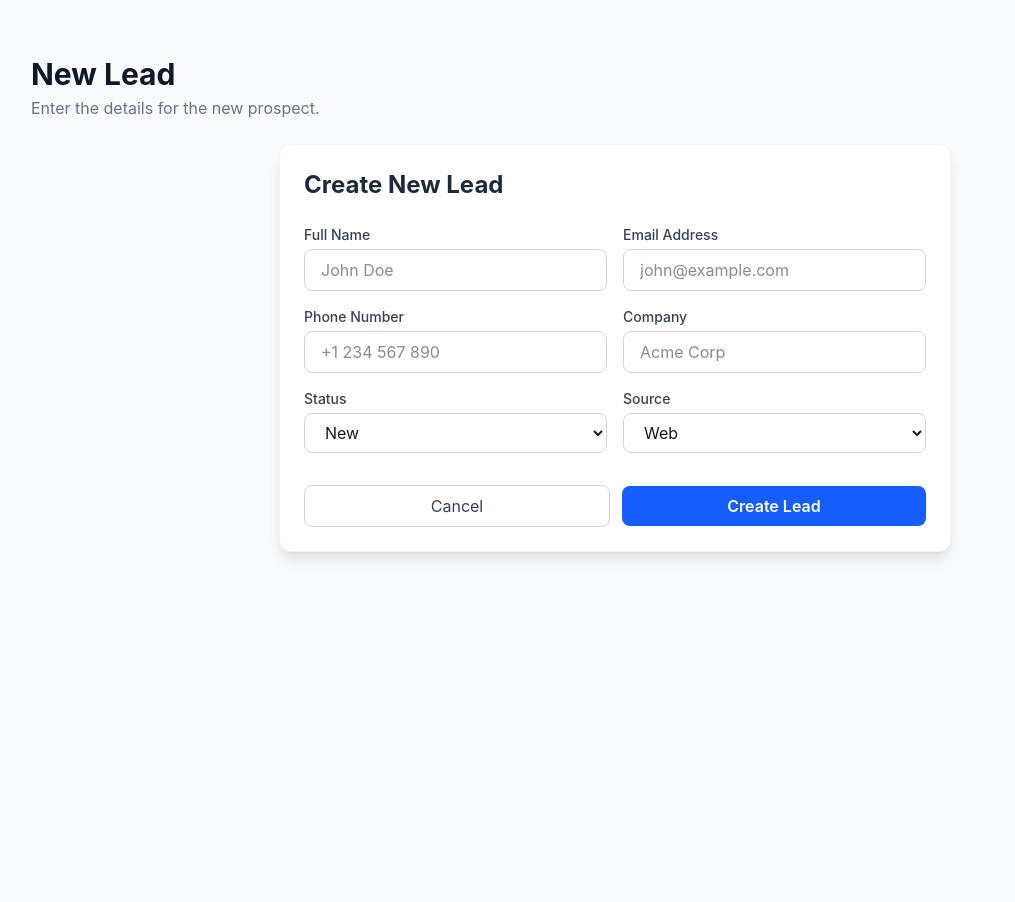
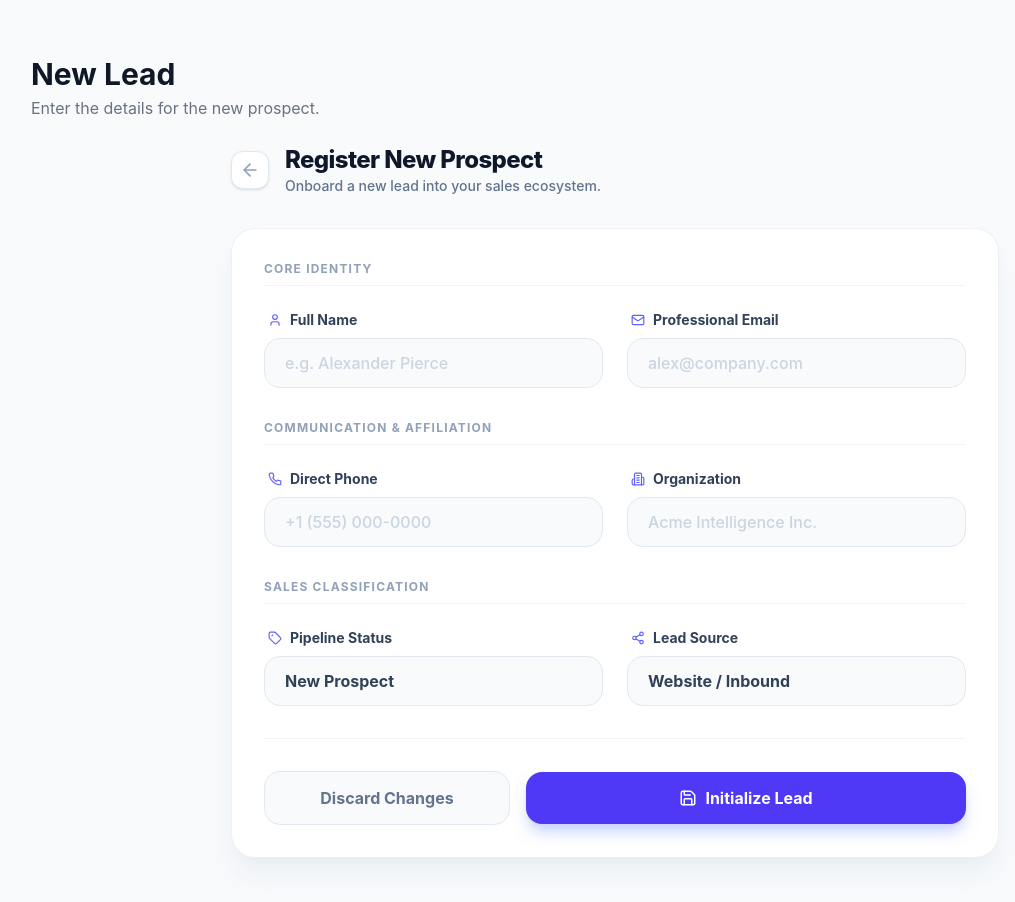
Before and after one commit to Yasanga32/crm, a Next.js app in the folder client/: page /dashboard/leads/new in a window 1280 px wide. Shown: the top 902 px of the page, without its empty margins (25-1040 px from the left). Before the commit the page ends 800 px from the top, so only its background shows below. Built offline with nearby package versions, Linux system fonts and the light colour scheme; no server answers; sample sign-in values are in the browser's storage.

Commit message:
lead form improve

```diff
--- a/client/src/components/LeadForm.jsx
+++ b/client/src/components/LeadForm.jsx
@@ -2,6 +2,7 @@
 import React, { useState, useEffect } from 'react';
 import { useRouter } from 'next/navigation';
 import { createLead, updateLead } from '@/api/leads';
+import { User, Mail, Phone, Building2, Tag, Share2, Save, X, ArrowLeft } from 'lucide-react';
 
 const LeadForm = ({ leadId = null, initialData = null }) => {
   const router = useRouter();
@@ -40,128 +41,179 @@ const LeadForm = ({ leadId = null, initialData = null }) => {
       router.push('/dashboard/leads');
       router.refresh();
     } catch (err) {
-      setError(err.response?.data?.message || 'Something went wrong');
+      setError(err.response?.data?.message || 'Something went wrong while saving the lead.');
     } finally {
       setLoading(false);
     }
   };
 
   return (
-    <div className="max-w-2xl mx-auto p-6 bg-white rounded-xl shadow-lg border border-gray-100">
-      <h2 className="text-2xl font-bold text-gray-800 mb-6">
-        {leadId ? 'Edit Lead' : 'Create New Lead'}
+    <div className="max-w-3xl mx-auto animate-in">
+      {/* Form Header */}
+      <div className="mb-8 flex items-center justify-between">
+        <div className="flex items-center gap-4">
+          <button
+            onClick={() => router.back()}
+            className="p-2 bg-white border border-slate-200 rounded-xl text-slate-400 hover:text-indigo-600 hover:border-indigo-100 transition-all shadow-sm"
+          >
+            <ArrowLeft size={20} />
+          </button>
+          <div>
+            <h2 className="text-2xl font-extrabold text-slate-900 tracking-tight">
+              {leadId ? 'Refine Lead Intelligence' : 'Register New Prospect'}
             </h2>
+            <p className="text-slate-500 text-sm font-medium">
+              {leadId ? 'Update lead profile and engagement parameters.' : 'Onboard a new lead into your sales ecosystem.'}
+            </p>
+          </div>
+        </div>
+      </div>
 
+      <div className="bg-white rounded-3xl shadow-xl shadow-slate-200/50 border border-slate-200/60 overflow-hidden">
         {error && (
-        <div className="mb-4 p-3 bg-red-50 text-red-600 rounded-lg text-sm border border-red-100">
+          <div className="p-4 bg-rose-50 border-b border-rose-100 text-rose-600 text-sm font-bold flex items-center gap-2">
+            <X size={16} className="bg-rose-100 rounded-full p-0.5" />
             {error}
           </div>
         )}
 
-      <form onSubmit={handleSubmit} className="space-y-4">
-        <div className="grid grid-cols-1 md:grid-cols-2 gap-4">
-          <div>
-            <label className="block text-sm font-medium text-gray-700 mb-1">Full Name</label>
+        <form onSubmit={handleSubmit} className="p-8 space-y-8">
+          {/* Identity Section */}
+          <div className="space-y-6">
+            <h3 className="text-xs font-bold text-slate-400 uppercase tracking-widest border-b border-slate-100 pb-2">Core Identity</h3>
+            <div className="grid grid-cols-1 md:grid-cols-2 gap-6">
+              <div className="space-y-2">
+                <label className="text-sm font-bold text-slate-700 ml-1 flex items-center gap-2">
+                  <User size={14} className="text-indigo-500" /> Full Name
+                </label>
                 <input
                   type="text"
                   name="name"
                   required
                   value={formData.name}
                   onChange={handleChange}
-              className="w-full px-4 py-2 border border-gray-300 rounded-lg focus:ring-2 focus:ring-blue-500 focus:border-transparent outline-none transition-all text-gray-900"
-              placeholder="John Doe"
+                  className="w-full px-5 py-3 bg-slate-50 border border-slate-200 rounded-2xl focus:bg-white focus:ring-4 focus:ring-indigo-500/10 focus:border-indigo-500 outline-none transition-all text-slate-700 font-medium placeholder:text-slate-300"
+                  placeholder="e.g. Alexander Pierce"
                 />
               </div>
-          <div>
-            <label className="block text-sm font-medium text-gray-700 mb-1">Email Address</label>
+              <div className="space-y-2">
+                <label className="text-sm font-bold text-slate-700 ml-1 flex items-center gap-2">
+                  <Mail size={14} className="text-indigo-500" /> Professional Email
+                </label>
                 <input
                   type="email"
                   name="email"
                   required
                   value={formData.email}
                   onChange={handleChange}
-              className="w-full px-4 py-2 border border-gray-300 rounded-lg focus:ring-2 focus:ring-blue-500 focus:border-transparent outline-none transition-all text-gray-900"
-              placeholder="john@example.com"
+                  className="w-full px-5 py-3 bg-slate-50 border border-slate-200 rounded-2xl focus:bg-white focus:ring-4 focus:ring-indigo-500/10 focus:border-indigo-500 outline-none transition-all text-slate-700 font-medium placeholder:text-slate-300"
+                  placeholder="alex@company.com"
                 />
               </div>
             </div>
+          </div>
 
-        <div className="grid grid-cols-1 md:grid-cols-2 gap-4">
-          <div>
-            <label className="block text-sm font-medium text-gray-700 mb-1">Phone Number</label>
+          {/* Contact & Professional Section */}
+          <div className="space-y-6">
+            <h3 className="text-xs font-bold text-slate-400 uppercase tracking-widest border-b border-slate-100 pb-2">Communication & Affiliation</h3>
+            <div className="grid grid-cols-1 md:grid-cols-2 gap-6">
+              <div className="space-y-2">
+                <label className="text-sm font-bold text-slate-700 ml-1 flex items-center gap-2">
+                  <Phone size={14} className="text-indigo-500" /> Direct Phone
+                </label>
                 <input
                   type="text"
                   name="phone"
                   value={formData.phone}
                   onChange={handleChange}
-              className="w-full px-4 py-2 border border-gray-300 rounded-lg focus:ring-2 focus:ring-blue-500 focus:border-transparent outline-none transition-all text-gray-900"
-              placeholder="+1 234 567 890"
+                  className="w-full px-5 py-3 bg-slate-50 border border-slate-200 rounded-2xl focus:bg-white focus:ring-4 focus:ring-indigo-500/10 focus:border-indigo-500 outline-none transition-all text-slate-700 font-medium placeholder:text-slate-300"
+                  placeholder="+1 (555) 000-0000"
                 />
               </div>
-          <div>
-            <label className="block text-sm font-medium text-gray-700 mb-1">Company</label>
+              <div className="space-y-2">
+                <label className="text-sm font-bold text-slate-700 ml-1 flex items-center gap-2">
+                  <Building2 size={14} className="text-indigo-500" /> Organization
+                </label>
                 <input
                   type="text"
                   name="company"
                   value={formData.company}
                   onChange={handleChange}
-              className="w-full px-4 py-2 border border-gray-300 rounded-lg focus:ring-2 focus:ring-blue-500 focus:border-transparent outline-none transition-all text-gray-900"
-              placeholder="Acme Corp"
+                  className="w-full px-5 py-3 bg-slate-50 border border-slate-200 rounded-2xl focus:bg-white focus:ring-4 focus:ring-indigo-500/10 focus:border-indigo-500 outline-none transition-all text-slate-700 font-medium placeholder:text-slate-300"
+                  placeholder="Acme Intelligence Inc."
                 />
               </div>
             </div>
+          </div>
 
-        <div className="grid grid-cols-1 md:grid-cols-2 gap-4">
-          <div>
-            <label className="block text-sm font-medium text-gray-700 mb-1">Status</label>
+          {/* Classification Section */}
+          <div className="space-y-6">
+            <h3 className="text-xs font-bold text-slate-400 uppercase tracking-widest border-b border-slate-100 pb-2">Sales Classification</h3>
+            <div className="grid grid-cols-1 md:grid-cols-2 gap-6">
+              <div className="space-y-2">
+                <label className="text-sm font-bold text-slate-700 ml-1 flex items-center gap-2">
+                  <Tag size={14} className="text-indigo-500" /> Pipeline Status
+                </label>
                 <select
                   name="status"
                   value={formData.status}
                   onChange={handleChange}
-              className="w-full px-4 py-2 border border-gray-300 rounded-lg focus:ring-2 focus:ring-blue-500 focus:border-transparent outline-none transition-all bg-white text-gray-900"
+                  className="w-full px-5 py-3 bg-slate-50 border border-slate-200 rounded-2xl focus:bg-white focus:ring-4 focus:ring-indigo-500/10 focus:border-indigo-500 outline-none transition-all text-slate-700 font-bold appearance-none cursor-pointer"
                 >
-              <option value="New">New</option>
+                  <option value="New">New Prospect</option>
                   <option value="Contacted">Contacted</option>
-              <option value="Qualified">Qualified</option>
-              <option value="Proposal Sent">Proposal Sent</option>
-              <option value="Won">Won</option>
-              <option value="Lost">Lost</option>
+                  <option value="Qualified">Qualified Lead</option>
+                  <option value="Proposal Sent">Proposal Phase</option>
+                  <option value="Won">Closed Won</option>
+                  <option value="Lost">Closed Lost</option>
                 </select>
               </div>
-          <div>
-            <label className="block text-sm font-medium text-gray-700 mb-1">Source</label>
+              <div className="space-y-2">
+                <label className="text-sm font-bold text-slate-700 ml-1 flex items-center gap-2">
+                  <Share2 size={14} className="text-indigo-500" /> Lead Source
+                </label>
                 <select
                   name="source"
                   value={formData.source}
                   onChange={handleChange}
-              className="w-full px-4 py-2 border border-gray-300 rounded-lg focus:ring-2 focus:ring-blue-500 focus:border-transparent outline-none transition-all bg-white text-gray-900"
+                  className="w-full px-5 py-3 bg-slate-50 border border-slate-200 rounded-2xl focus:bg-white focus:ring-4 focus:ring-indigo-500/10 focus:border-indigo-500 outline-none transition-all text-slate-700 font-bold appearance-none cursor-pointer"
                 >
-              <option value="Web">Web</option>
-              <option value="Referral">Referral</option>
-              <option value="Cold Call">Cold Call</option>
-              <option value="LinkedIn">LinkedIn</option>
-              <option value="Other">Other</option>
+                  <option value="Web">Website / Inbound</option>
+                  <option value="Referral">Direct Referral</option>
+                  <option value="LinkedIn">Social / LinkedIn</option>
+                  <option value="Cold Call">Cold Outreach</option>
+                  <option value="Email Campaign">Email Marketing</option>
+                  <option value="Conference">Conference / Event</option>
+                  <option value="Other">Miscellaneous</option>
                 </select>
               </div>
             </div>
+          </div>
 
-        <div className="pt-4 flex items-center gap-3">
+          {/* Action Buttons */}
+          <div className="pt-8 flex flex-col sm:flex-row items-center gap-4 border-t border-slate-100">
             <button
               type="button"
               onClick={() => router.back()}
-            className="flex-1 px-4 py-2 border border-gray-300 text-gray-700 rounded-lg hover:bg-gray-50 transition-colors"
+              className="w-full sm:flex-1 px-6 py-3.5 bg-slate-50 text-slate-500 rounded-2xl font-bold hover:bg-slate-100 transition-all active:scale-95 border border-slate-200"
             >
-            Cancel
+              Discard Changes
             </button>
             <button
               type="submit"
               disabled={loading}
-            className="flex-1 px-4 py-2 bg-blue-600 text-white rounded-lg hover:bg-blue-700 disabled:opacity-50 transition-colors font-semibold"
+              className="w-full sm:flex-[2] px-6 py-3.5 bg-indigo-600 text-white rounded-2xl font-bold hover:bg-indigo-700 disabled:opacity-50 transition-all shadow-lg shadow-indigo-200 flex items-center justify-center gap-2 active:scale-95"
             >
-            {loading ? 'Saving...' : (leadId ? 'Update Lead' : 'Create Lead')}
+              {loading ? (
+                <div className="w-5 h-5 border-2 border-white/30 border-t-white rounded-full animate-spin"></div>
+              ) : (
+                <Save size={18} />
+              )}
+              <span>{leadId ? 'Update Intelligence' : 'Initialize Lead'}</span>
             </button>
           </div>
         </form>
+      </div>
     </div>
   );
 };
```
Also changed, not shown: client/src/components/LeadNotes.jsx (+74 -25 lines). Lines whose indentation alone changed are shown as unchanged.
